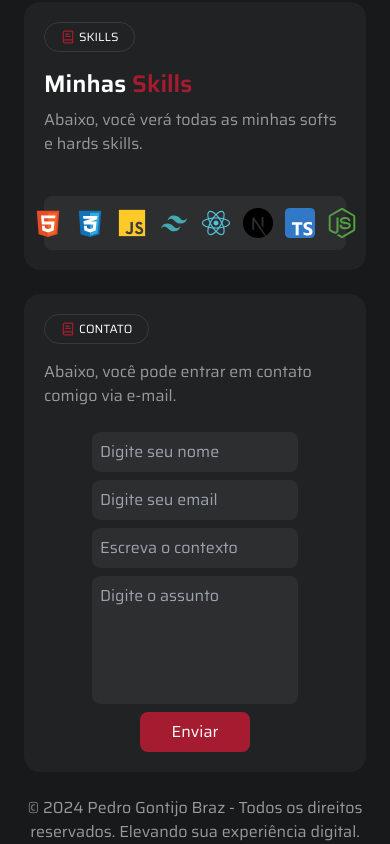
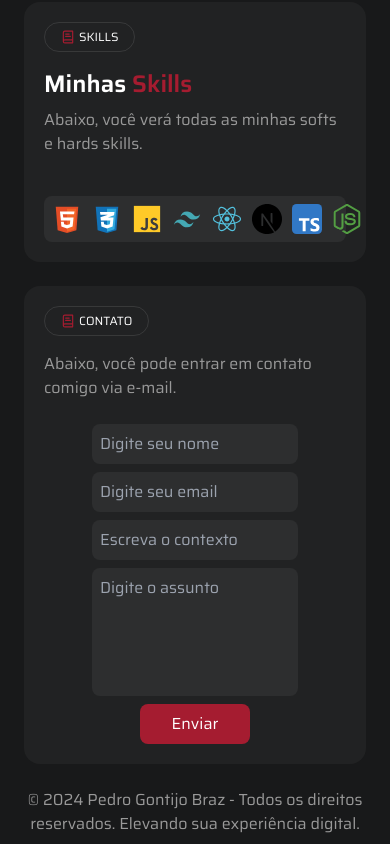
Before and after one commit to pedrogbraz/portfolio-new, a Next.js app: page / in a window 390 px wide. Shown: the part 1729-2573 px from the top of the page. Built offline with nearby package versions, Linux system fonts and the light colour scheme.

Commit message:
test: tests responsive

```diff
--- a/src/app/page.tsx
+++ b/src/app/page.tsx
@@ -180,7 +180,8 @@ const Home = () => {
                 </p>
               </div>
               <div>
-                <div className="flex justify-center bg-[--metalBlack] rounded-[8px] p-3 gap-3">
+                <div className="flex items-center bg-[--metalBlack] rounded-[8px] p-2">
+                  <div className="flex gap-[10px]">
                     <Image
                       src="/html5.svg"
                       alt=""
@@ -241,6 +242,7 @@ const Home = () => {
                 </div>
               </div>
             </div>
+          </div>
           <div className="w-full bg-[--nightBlack] rounded-2xl p-5 space-y-4">
             <div className="inline-flex border border-white/10 rounded-full px-4 py-[6px] justify-center">
               <span className="flex items-center gap-1 text-[--color-white] text-xs">
```
Lines whose indentation alone changed are shown as unchanged.
